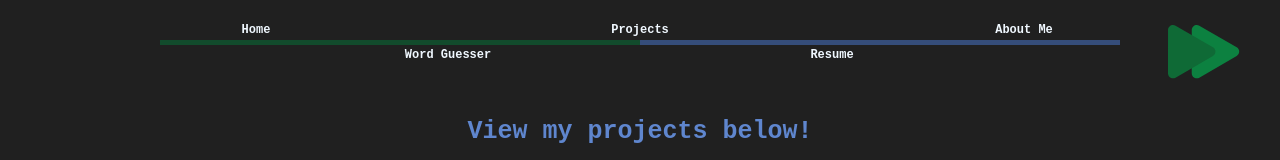
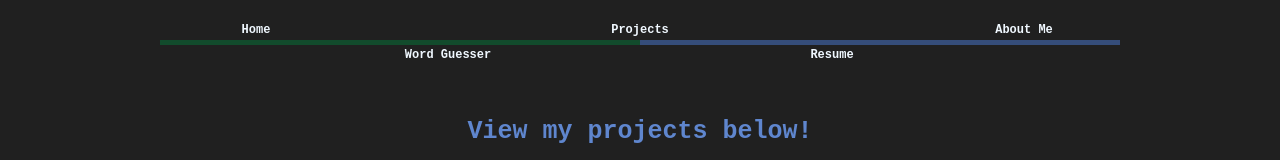
Before and after one commit to DarioKillenberger/portfolio_website, a React (Create React App) app: page /projects in a window 1280 px wide. Shown: the top 160 px of the page. Built offline with nearby package versions, Linux system fonts and the light colour scheme.

Commit message:
removed skip button from myProjects

```diff
--- a/src/pages/MyProjects.tsx
+++ b/src/pages/MyProjects.tsx
@@ -1,5 +1,5 @@
 import { useState } from 'react';
-import SkipBtn from '../page_components/SkipBtn';
+// import SkipBtn from '../page_components/SkipBtn';
 import '../css/MyProjects.css';
 
 var img1 = require('../assets/dogInsurance_24hour.png');
@@ -24,7 +24,7 @@ function MyProjects() {
     return (
       <>
       <div className="topRightBox">
-        <SkipBtn navTarget="/resume"/>
+        {/* <SkipBtn navTarget="/resume"/> */}
       </div>
 
 
```
